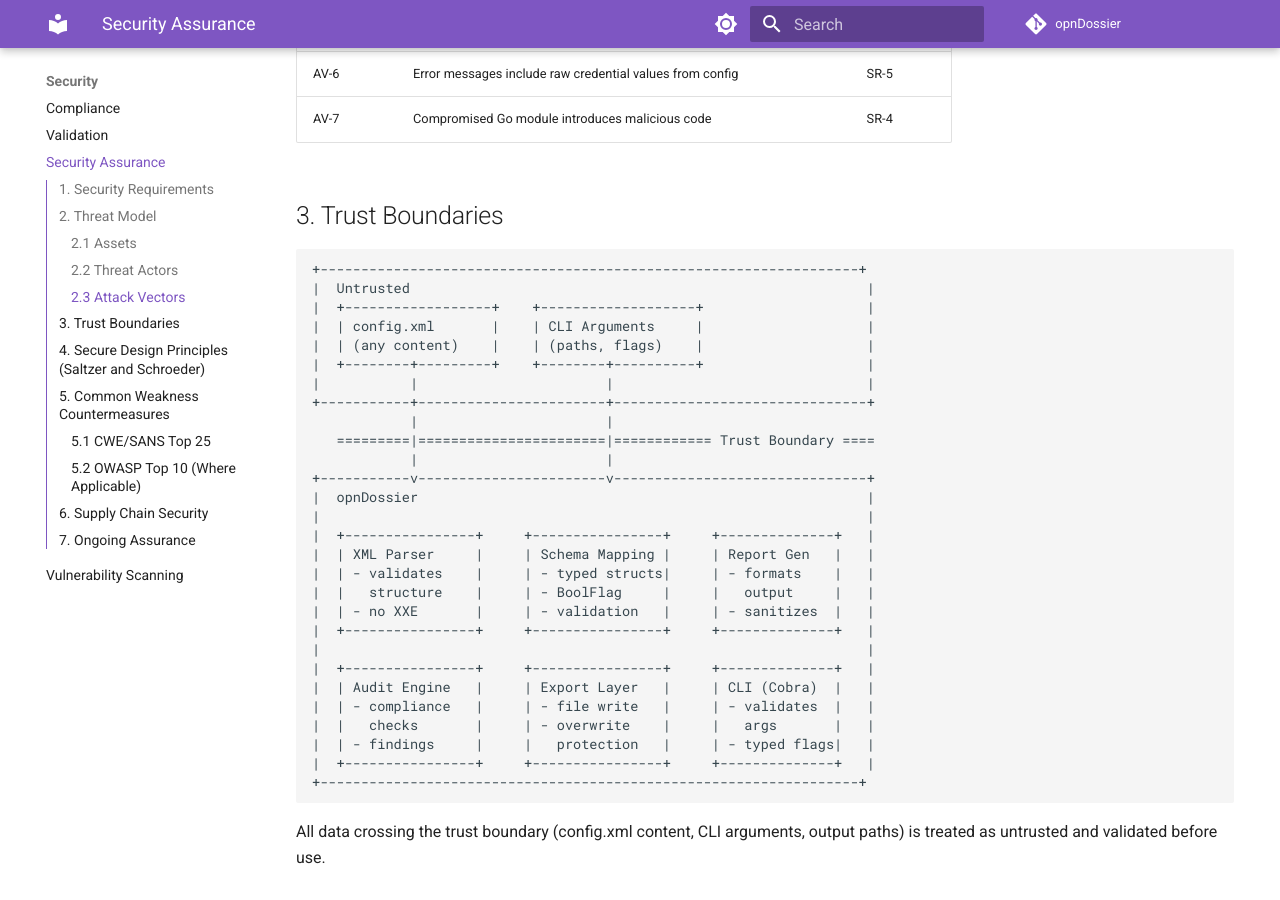
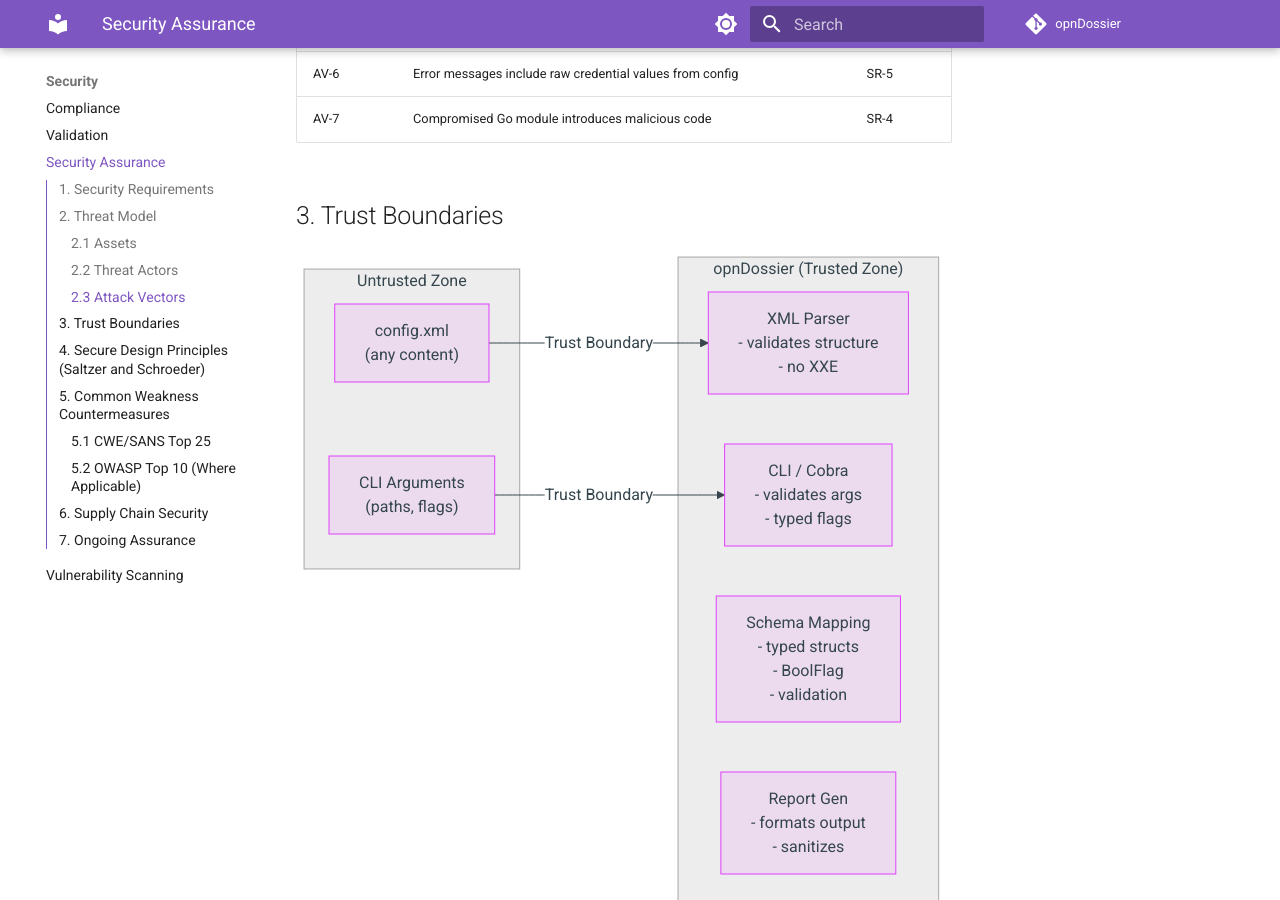
Before and after one commit to EvilBit-Labs/opnDossier, an MkDocs documentation site: the page built from docs/security/security-assurance.md, in a window 1280 px wide and 900 px high, scrolled down 1445 px. Built offline with MkDocs 1.6.1 and Material for MkDocs 9.7.7, drawn with Linux system fonts in a browser that asks for light colours; comment, search, counter and statistics services are not loaded; the version menu is left out; some of the changed lines change nothing that is shown.

Commit message:
docs: update trust boundary diagram in security assurance case with mermaid syntax
Signed-off-by: UncleSp1d3r <unclesp1d3r@evilbitlabs.io>

````diff
--- a/docs/security/security-assurance.md
+++ b/docs/security/security-assurance.md
@@ -44,35 +44,24 @@
 
 ## 3. Trust Boundaries
 
-```text
-+------------------------------------------------------------------+
-|  Untrusted                                                        |
-|  +------------------+    +-------------------+                    |
-|  | config.xml       |    | CLI Arguments     |                    |
-|  | (any content)    |    | (paths, flags)    |                    |
-|  +--------+---------+    +--------+----------+                    |
-|           |                       |                               |
-+-----------+-----------------------+-------------------------------+
-            |                       |
-   =========|=======================|============ Trust Boundary ====
-            |                       |
-+-----------v-----------------------v-------------------------------+
-|  opnDossier                                                       |
-|                                                                   |
-|  +----------------+     +----------------+     +--------------+   |
-|  | XML Parser     |     | Schema Mapping |     | Report Gen   |   |
-|  | - validates    |     | - typed structs|     | - formats    |   |
-|  |   structure    |     | - BoolFlag     |     |   output     |   |
-|  | - no XXE       |     | - validation   |     | - sanitizes  |   |
-|  +----------------+     +----------------+     +--------------+   |
-|                                                                   |
-|  +----------------+     +----------------+     +--------------+   |
-|  | Audit Engine   |     | Export Layer   |     | CLI (Cobra)  |   |
-|  | - compliance   |     | - file write   |     | - validates  |   |
-|  |   checks       |     | - overwrite    |     |   args       |   |
-|  | - findings     |     |   protection   |     | - typed flags|   |
-|  +----------------+     +----------------+     +--------------+   |
-+------------------------------------------------------------------+
+```mermaid
+graph LR
+    subgraph Untrusted["Untrusted Zone"]
+        XML["config.xml<br/>(any content)"]
+        CLI["CLI Arguments<br/>(paths, flags)"]
+    end
+
+    XML -->|Trust Boundary| Parser
+    CLI -->|Trust Boundary| Cobra
+
+    subgraph Trusted["opnDossier (Trusted Zone)"]
+        Parser["XML Parser<br/> - validates structure<br/> - no XXE"]
+        Schema["Schema Mapping<br/> - typed structs<br/>- BoolFlag<br/>- validation"]
+        Report["Report Gen<br/>- formats output<br/>- sanitizes"]
+        Audit["Audit Engine<br/>- compliance checks<br/>- findings"]
+        Export["Export Layer<br/>- file write<br/>- overwrite protection"]
+        Cobra["CLI / Cobra<br/>- validates args<br/>- typed flags"]
+    end
 ```
 
 All data crossing the trust boundary (config.xml content, CLI arguments, output paths) is treated as untrusted and validated before use.
````
